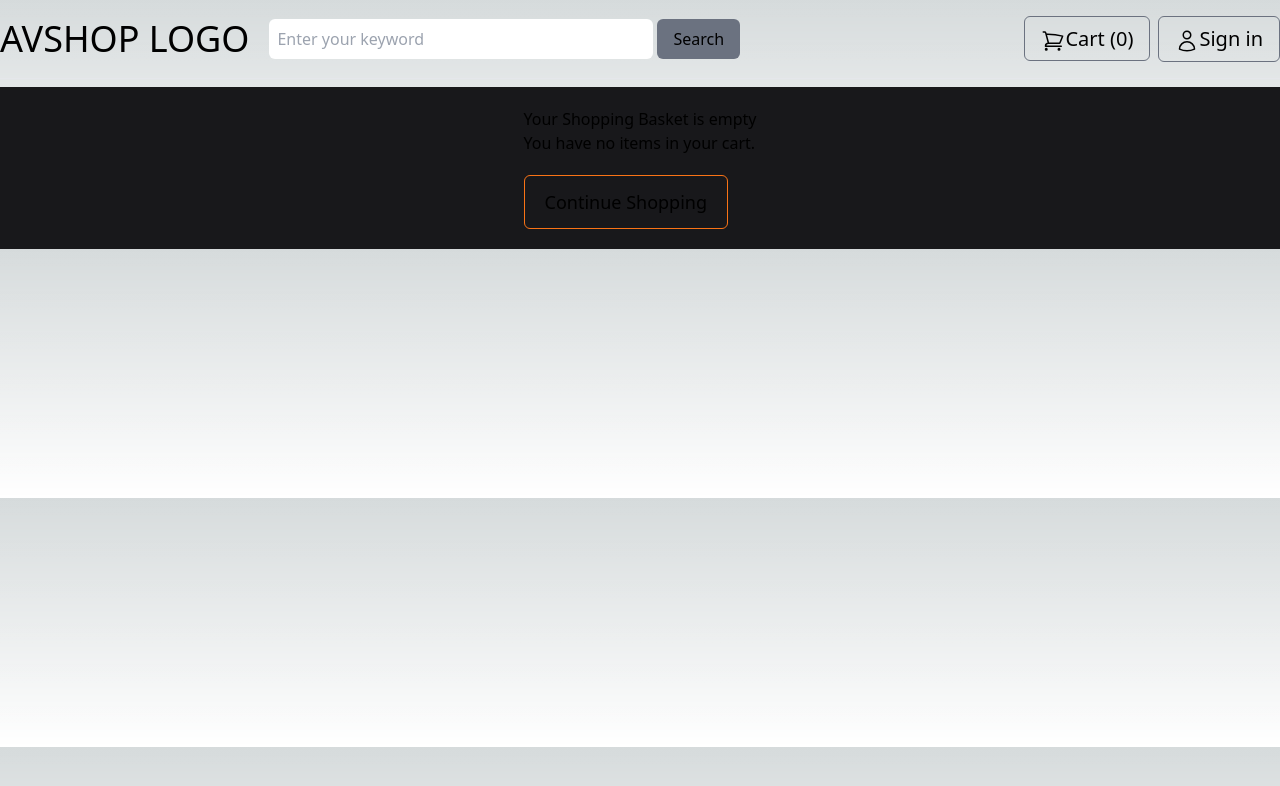
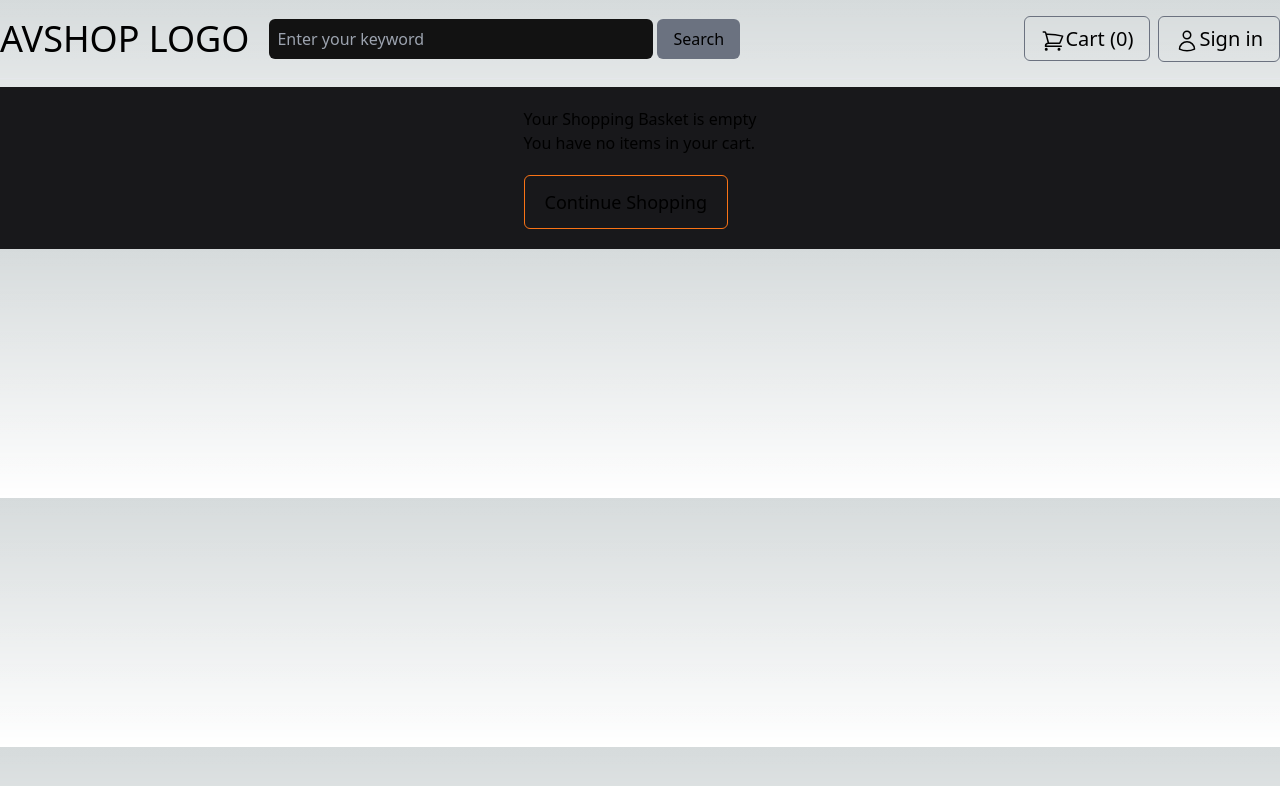
Before and after one commit to looky26/nextjs13-ecommerce, a Next.js app: page /cart in a window 1280 px wide. Shown: the top 786 px of the page. Built offline with nearby package versions, Linux system fonts and the light colour scheme.

Commit message:
added dark theme functionality

```diff
--- a/app/GlobalRedux/provider.js
+++ b/app/GlobalRedux/provider.js
@@ -1,16 +1,18 @@
-'use client';
+"use client";
 
 import { Provider } from "react-redux";
-import { PersistGate } from 'redux-persist/integration/react';
-
-import { store, persistor } from './store';
+import { PersistGate } from "redux-persist/integration/react";
+import { ThemeProvider } from "next-themes";
+import { store, persistor } from "./store";
 
 export function Providers({ children }) {
   return (
     <Provider store={store}>
-      <PersistGate loading={null} persistor={persistor}>
-      {children}
-      </PersistGate>
+      <ThemeProvider defaultTheme="dark">
+        <PersistGate loading={null} persistor={persistor}>
+          {children}
+        </PersistGate>
+      </ThemeProvider>
     </Provider>
   );
 }
--- a/package.json
+++ b/package.json
@@ -21,6 +21,7 @@
     "@types/react-dom": "18.0.11",
     "next": "13.1.6",
     "next-sanity": "^4.1.5",
+    "next-themes": "^0.2.1",
     "react": "18.2.0",
     "react-dom": "18.2.0",
     "react-portable-text": "^0.6.0",
```
Also changed, not shown: app/layout.tsx (+7 -4 lines), app/page.tsx (+7 -0 lines), 1 other file (tests, documents, lock files or other folders).
